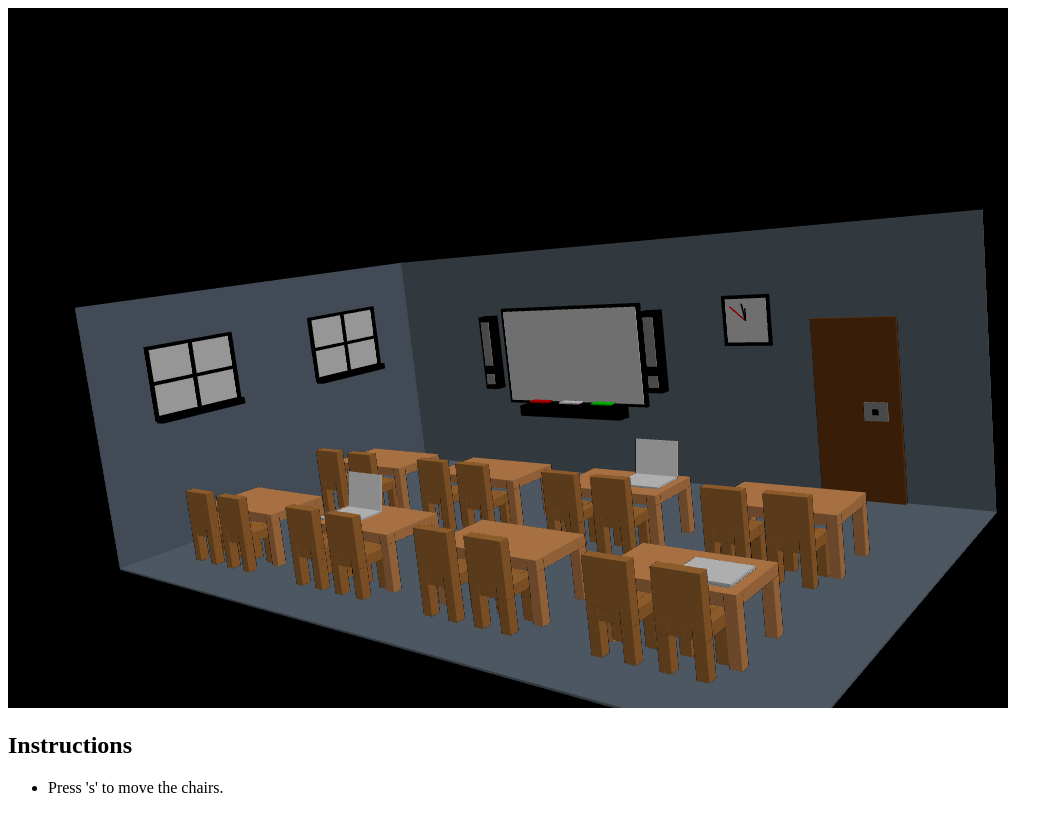
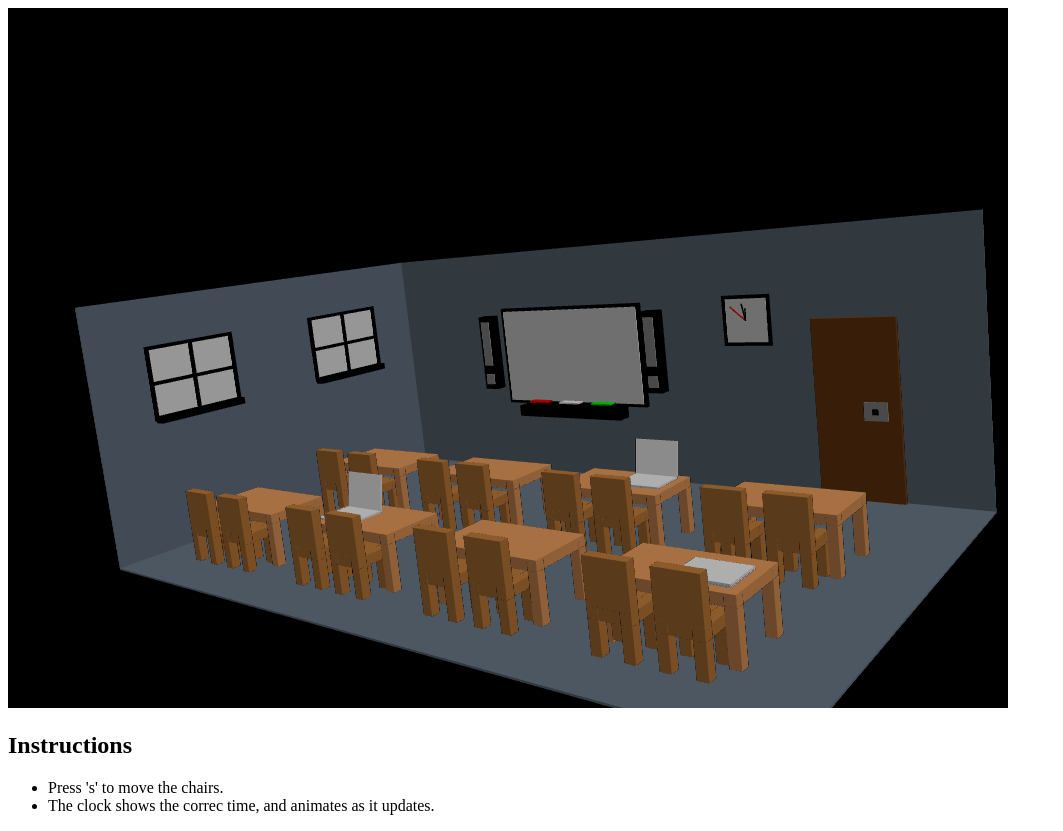
Before and after one commit to alexstuckey/webgl-y2, a plain HTML site: page index.html in a window 1280 px wide. Shown: the whole page, without its empty margins (0-1063 px from the left). Drawn offline with Linux system fonts and the light colour scheme.

Commit message:
New instruction

```diff
--- a/index.html
+++ b/index.html
@@ -14,6 +14,7 @@
       <h2>Instructions</h2>
       <ul>
         <li>Press 's' to move the chairs.</li>
+        <li>The clock shows the correc time, and animates as it updates.</li>
       </ul>
     </div>
 
```
